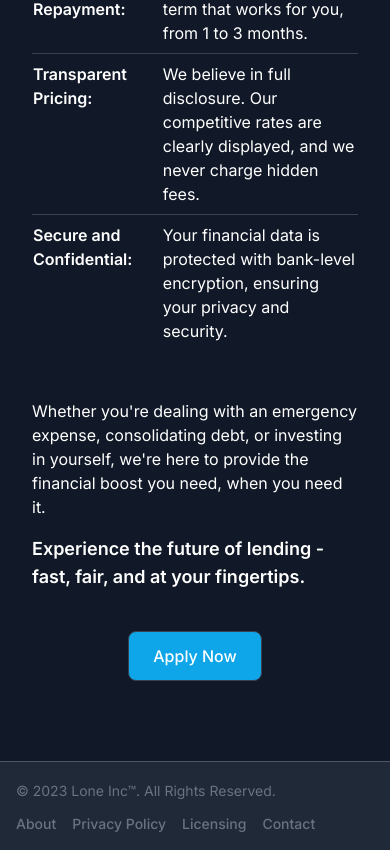
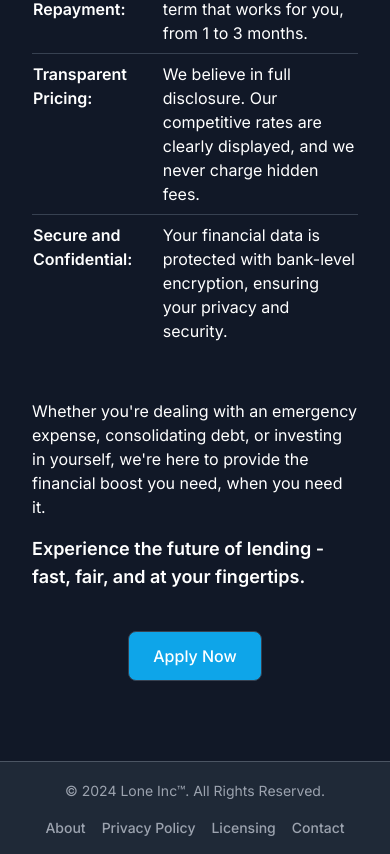
Before and after one commit to hakeem-jc/lone, a Next.js app: page / in a window 390 px wide. Shown: the part 1671-2525 px from the top of the page. Built offline with nearby package versions, Linux system fonts and the light colour scheme.

Commit message:
feat: Make the footer responsive

```diff
--- a/app/components/Footer.tsx
+++ b/app/components/Footer.tsx
@@ -1,28 +1,32 @@
-import { FC } from "react";
+import React, { FC } from "react";
 
 const Footer: FC = () => {
   return (
-    <footer className="bottom-0 left-0 z-20 w-full p-4 border-t  shadow md:flex md:items-center md:justify-between md:p-6 bg-gray-800 border-gray-600 mt-10">
-      <span className="text-sm text-gray-500 sm:text-center dark:text-gray-400">
-        © 2023{" "}
+    <footer className="bg-gray-800 border-t border-gray-600 mt-10">
+      <div className="max-w-7xl mx-auto px-4 sm:px-6 lg:px-8">
+        <div className="flex flex-col md:flex-row md:items-center md:justify-between py-4 md:py-6">
+          <div className="text-center md:text-left mb-4 md:mb-0">
+            <span className="text-sm text-gray-400">
+              © {new Date().getFullYear()}{" "}
               <a href="./" className="hover:underline">
                 Lone Inc™
               </a>
               . All Rights Reserved.
             </span>
-      <ul className="flex flex-wrap items-center mt-3 text-sm font-medium text-gray-500 dark:text-gray-400 sm:mt-0">
+          </div>
+          <ul className="flex flex-wrap justify-center md:justify-end items-center space-x-4 md:space-x-6 text-sm font-medium text-gray-400">
             <li>
-          <a href="#" className="hover:underline me-4 md:me-6">
+              <a href="#" className="hover:underline">
                 About
               </a>
             </li>
             <li>
-          <a href="#" className="hover:underline me-4 md:me-6">
+              <a href="#" className="hover:underline">
                 Privacy Policy
               </a>
             </li>
             <li>
-          <a href="#" className="hover:underline me-4 md:me-6">
+              <a href="#" className="hover:underline">
                 Licensing
               </a>
             </li>
@@ -32,6 +36,8 @@
               </a>
             </li>
           </ul>
+        </div>
+      </div>
     </footer>
   );
 };
```
Lines whose indentation alone changed are shown as unchanged.
